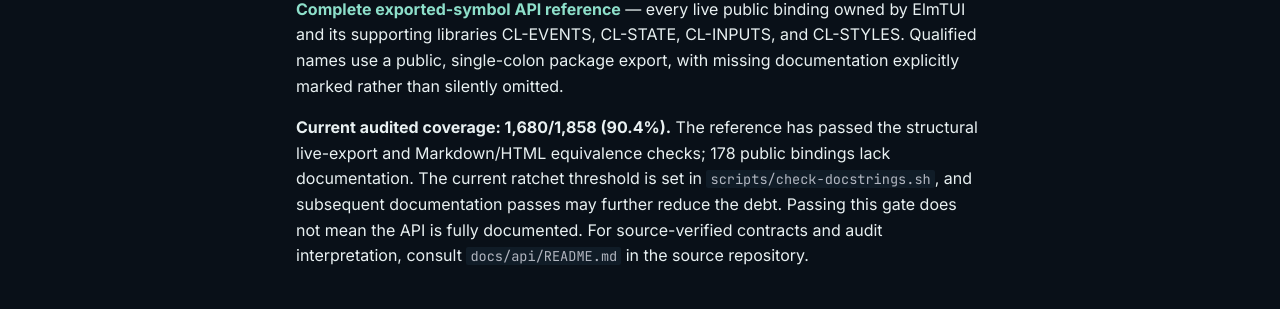
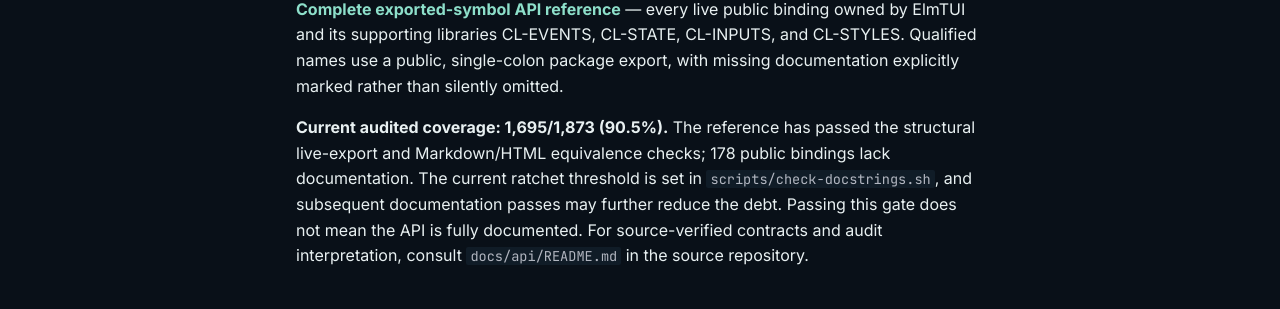
Before and after one commit to fkr-0/elmtui, an MkDocs documentation site: the page built from website/reference.md, in a window 1280 px wide and 1241 px high. Shown: the part 365-674 px from the top of the window. Built offline with MkDocs 1.6.1 and Material for MkDocs 9.7.7, drawn with Linux system fonts in a browser that asks for light colours; comment, search, counter and statistics services are not loaded.

Commit message:
docs(api): align landing page with regenerated reference coverage

```diff
--- a/website/reference.md
+++ b/website/reference.md
@@ -10,7 +10,7 @@
 package export, with missing documentation explicitly marked rather than
 silently omitted.
 
-**Current audited coverage: 1,680/1,858 (90.4%).** The reference has passed the
+**Current audited coverage: 1,695/1,873 (90.5%).** The reference has passed the
 structural live-export and Markdown/HTML equivalence checks; 178 public bindings
 lack documentation. The current ratchet threshold is set in
 `scripts/check-docstrings.sh`, and subsequent documentation passes may further
```
